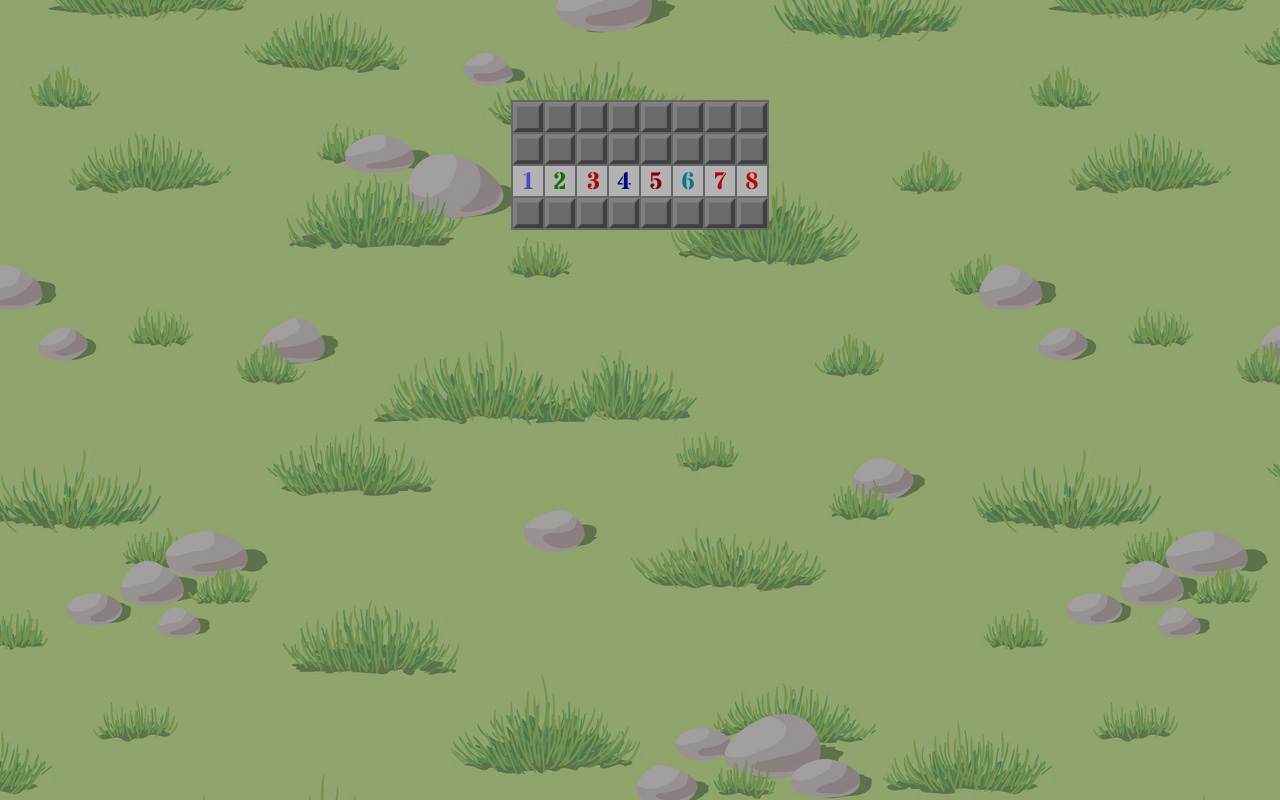
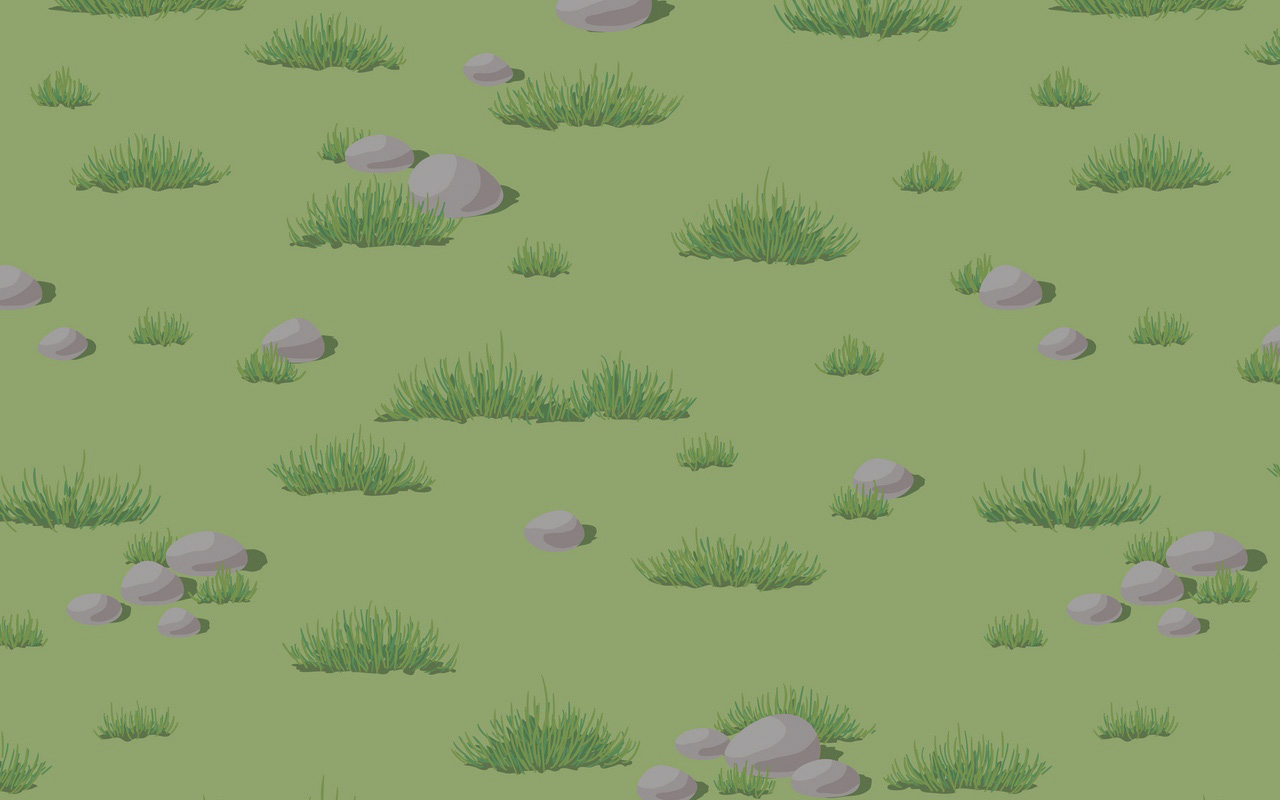
Before and after one commit to ReyBos/minessweeper, a plain HTML site: page index.html in a window 1280 px wide. Drawn offline with nearby package versions, Linux system fonts and the light colour scheme.

Commit message:
Очищено содержимое field

```diff
--- a/index.html
+++ b/index.html
@@ -9,46 +9,7 @@
 <body>
 	<div class="container">
 		<div class="field" id="field">
-			<div class="row">
-				<div class="cell hidden-cell" id="0-0"></div>
-				<div class="cell hidden-cell" id="0-1"></div>
-				<div class="cell hidden-cell" id="0-2"></div>
-				<div class="cell hidden-cell" id="0-3"></div>
-				<div class="cell hidden-cell" id="0-4"></div>
-				<div class="cell hidden-cell" id="0-5"></div>
-				<div class="cell hidden-cell" id="0-6"></div>
-				<div class="cell hidden-cell" id="0-7"></div>
-			</div>
-			<div class="row">
-				<div class="cell hidden-cell" id="1-0"></div>
-				<div class="cell hidden-cell" id="1-1"></div>
-				<div class="cell hidden-cell" id="1-2"></div>
-				<div class="cell hidden-cell" id="1-3"></div>
-				<div class="cell hidden-cell" id="1-4"></div>
-				<div class="cell hidden-cell" id="1-5"></div>
-				<div class="cell hidden-cell" id="1-6"></div>
-				<div class="cell hidden-cell" id="1-7"></div>
-			</div>
-			<div class="row">
-				<div class="cell" id="2-0"><span class="text-1 text" oncontextmenu="return false">1</span></div>
-				<div class="cell" id="2-1"><span class="text-2 text" oncontextmenu="return false">2</span></div>
-				<div class="cell" id="2-2"><span class="text-3 text" oncontextmenu="return false">3</span></div>
-				<div class="cell" id="2-3"><span class="text-4 text" oncontextmenu="return false">4</span></div>
-				<div class="cell" id="2-4"><span class="text-5 text" oncontextmenu="return false">5</span></div>
-				<div class="cell" id="2-5"><span class="text-6 text" oncontextmenu="return false">6</span></div>
-				<div class="cell" id="2-6"><span class="text-7 text" oncontextmenu="return false">7</span></div>
-				<div class="cell" id="2-7"><span class="text-8 text" oncontextmenu="return false">8</span></div>
-			</div>
-			<div class="row">
-				<div class="cell hidden-cell" id="3-0"></div>
-				<div class="cell hidden-cell" id="3-1"></div>
-				<div class="cell hidden-cell" id="3-2"></div>
-				<div class="cell hidden-cell" id="3-3"></div>
-				<div class="cell hidden-cell" id="3-4"></div>
-				<div class="cell hidden-cell" id="3-5"></div>
-				<div class="cell hidden-cell" id="3-6"></div>
-				<div class="cell hidden-cell" id="3-7"></div>
-			</div>
+
 		</div>
 	</div>
 	<script src="js/main.js"></script>
```
